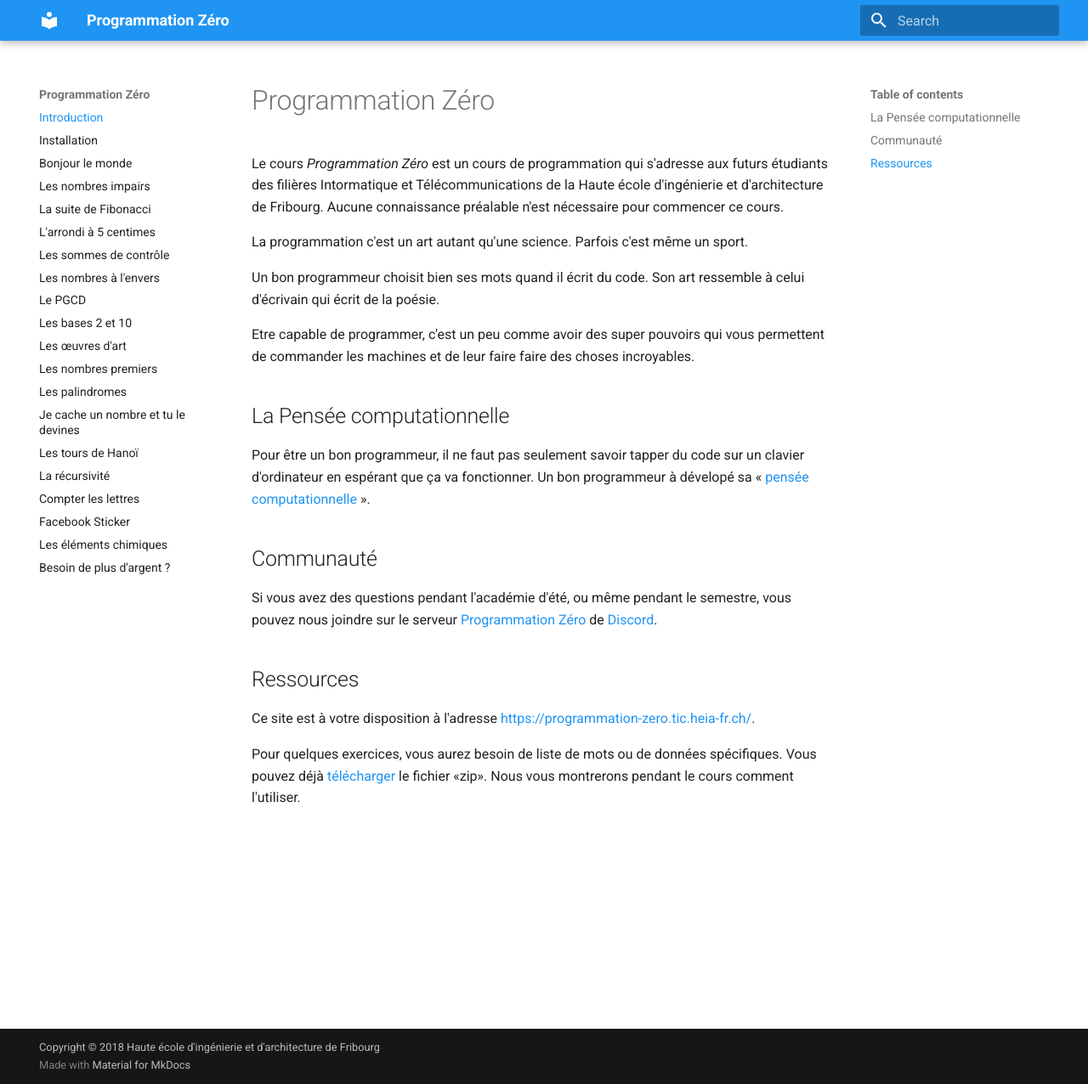
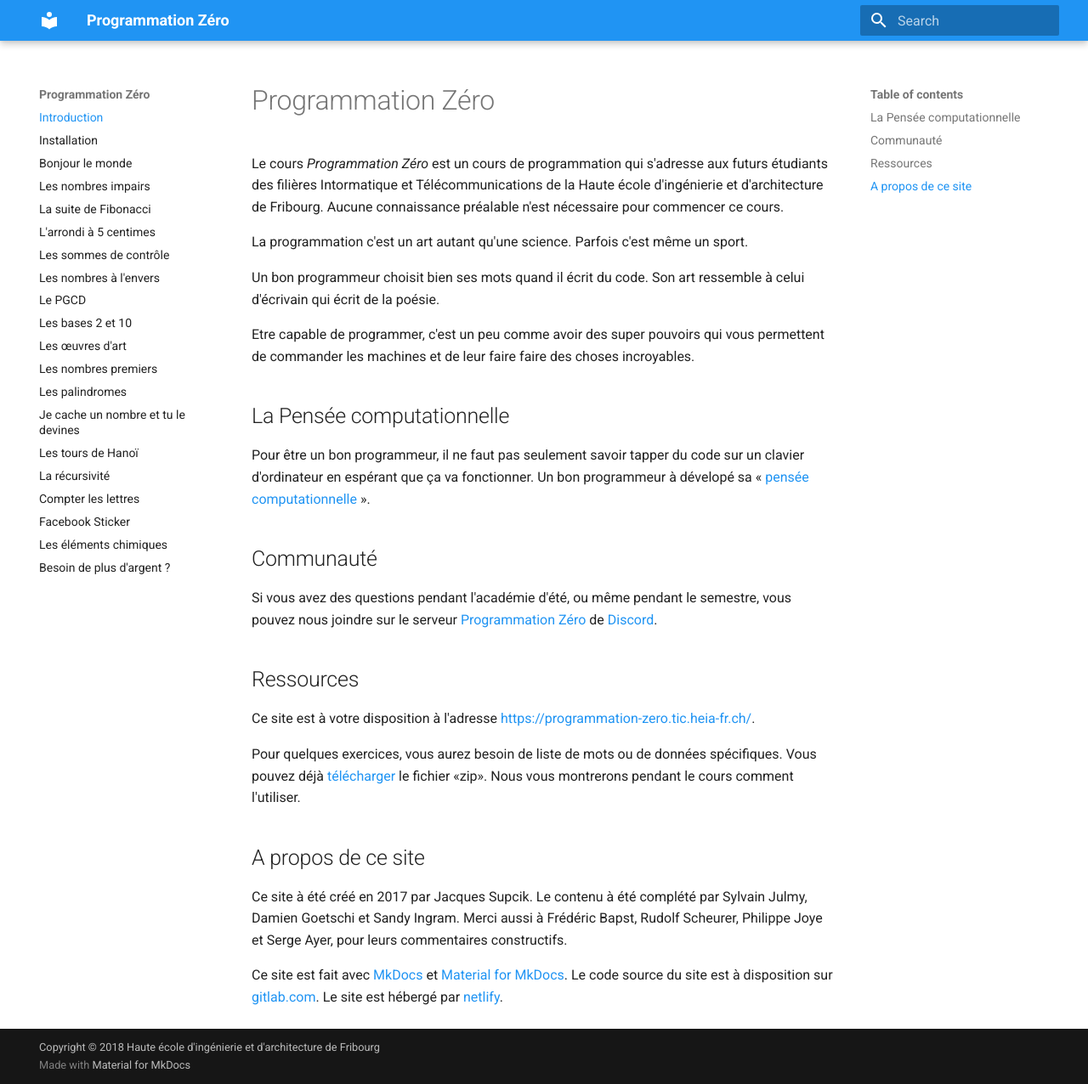
Before and after one commit to heia-fr/programmation-zero, an MkDocs documentation site: the page built from docs/index.md, in a window 1280 px wide and 1276 px high. Shown: the whole window at 85% size. Built offline with MkDocs 1.6.1 and Material for MkDocs 9.7.7, drawn with Linux system fonts in a browser that asks for light colours.

Commit message:
Add about

```diff
--- a/docs/index.md
+++ b/docs/index.md
@@ -22,3 +22,9 @@ Si vous avez des questions pendant l'académie d'été, ou même pendant le seme
 Ce site est à votre disposition à l'adresse <https://programmation-zero.tic.heia-fr.ch/>.
 
 Pour quelques exercices, vous aurez besoin de liste de mots ou de données spécifiques. Vous pouvez déjà [télécharger](https://gitlab.com/HEIA-FR/programmation-zero/raw/website/docs/data.zip) le fichier «zip». Nous vous montrerons pendant le cours comment l'utiliser.
+
+## A propos de ce site
+
+Ce site à été créé en 2017 par Jacques Supcik. Le contenu à été complété par Sylvain Julmy, Damien Goetschi et Sandy Ingram. Merci aussi à Frédéric Bapst, Rudolf Scheurer, Philippe Joye et Serge Ayer, pour leurs commentaires constructifs.
+
+Ce site est fait avec [MkDocs](https://www.mkdocs.org/) et [Material for MkDocs](https://squidfunk.github.io/mkdocs-material/). Le code source du site est à disposition sur [gitlab.com](https://gitlab.com/HEIA-FR/programmation-zero/tree/website). Le site est hébergé par [netlify](https://www.netlify.com/).
```
